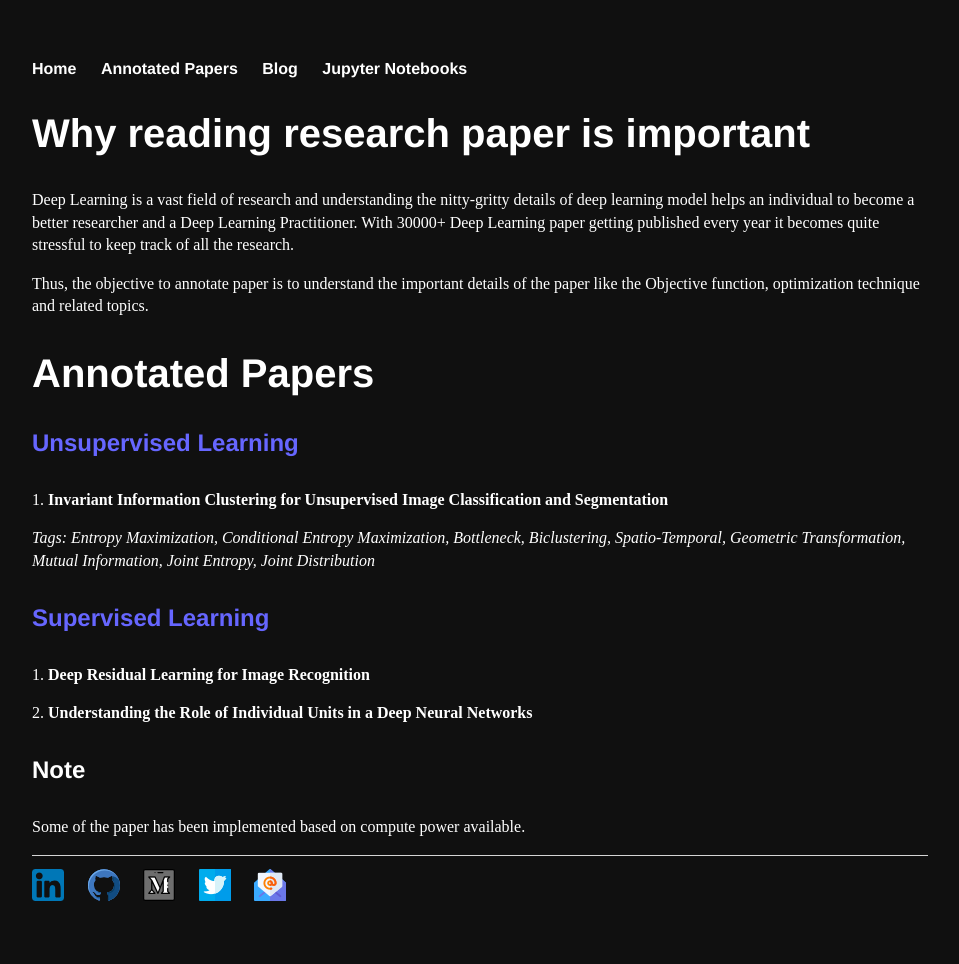
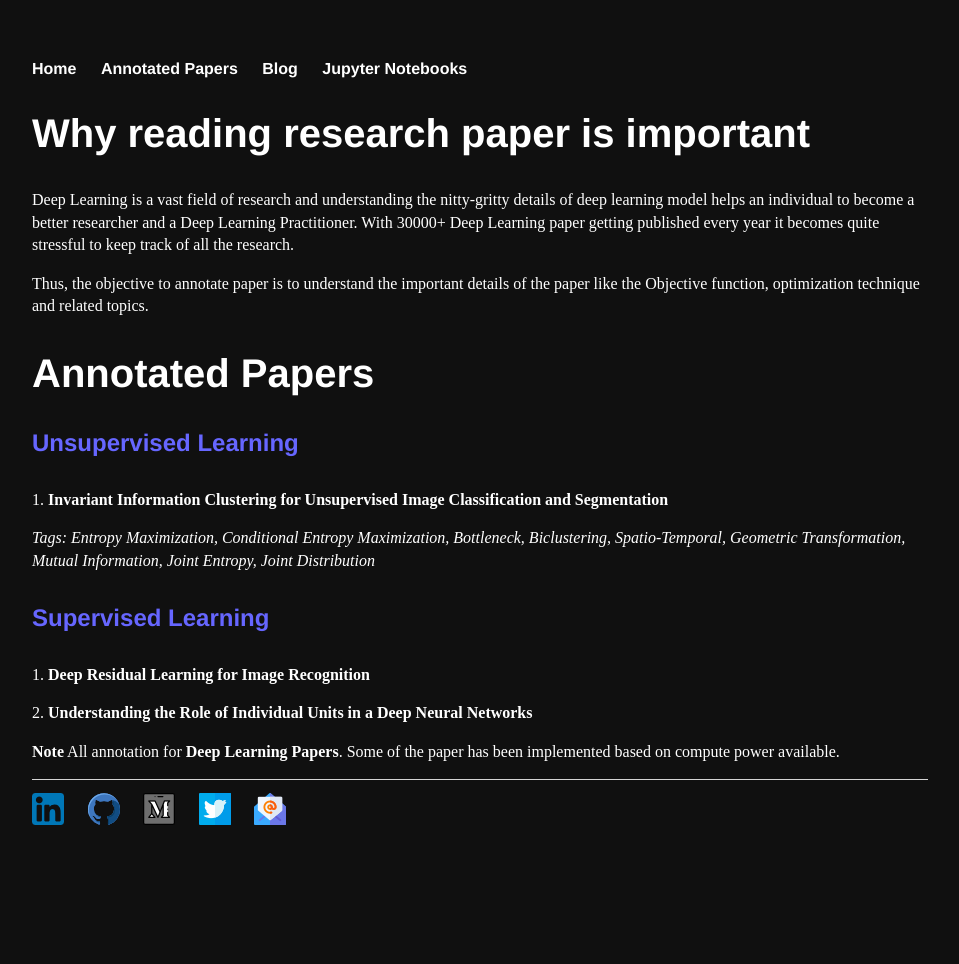
Before and after one commit to Mayurji/mayurji.github.io, a Jekyll site: the page built from Annotated Paper.markdown, in a window 1280 px wide. Shown: the whole page, without its empty margins (160-1119 px from the left). Built offline with Jekyll 4.4.1, drawn with Linux system fonts in a browser that asks for light colours; after the commit the page ends 900 px from its top, so only the background shows below that.

Commit message:
Update Annotated Paper.markdown

```diff
--- a/Annotated Paper.markdown
+++ b/Annotated Paper.markdown
@@ -33,5 +33,5 @@ optimization technique and related topics.
 
 <span style="color:#ffffff">2.</span> [**Understanding the Role of Individual Units in a Deep Neural Networks**](https://github.com/Mayurji/Deep-Learning-Papers/tree/master/Investigate DNN/)
 
-#### Note
-Some of the paper has been implemented based on compute power available.
+**Note**
+All annotation for [**Deep Learning Papers**](https://github.com/Mayurji/Deep-Learning-Papers). Some of the paper has been implemented based on compute power available.
```
